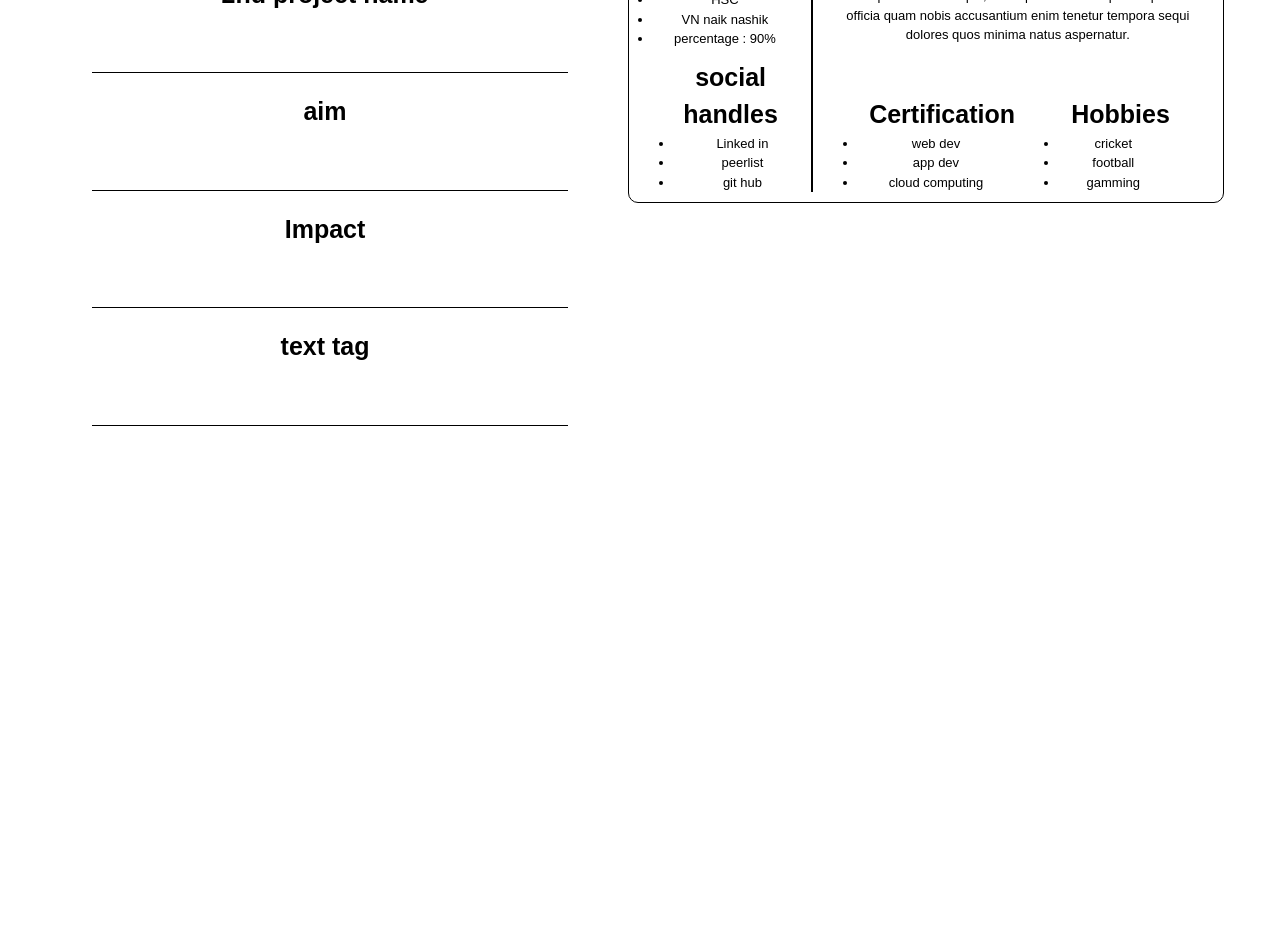
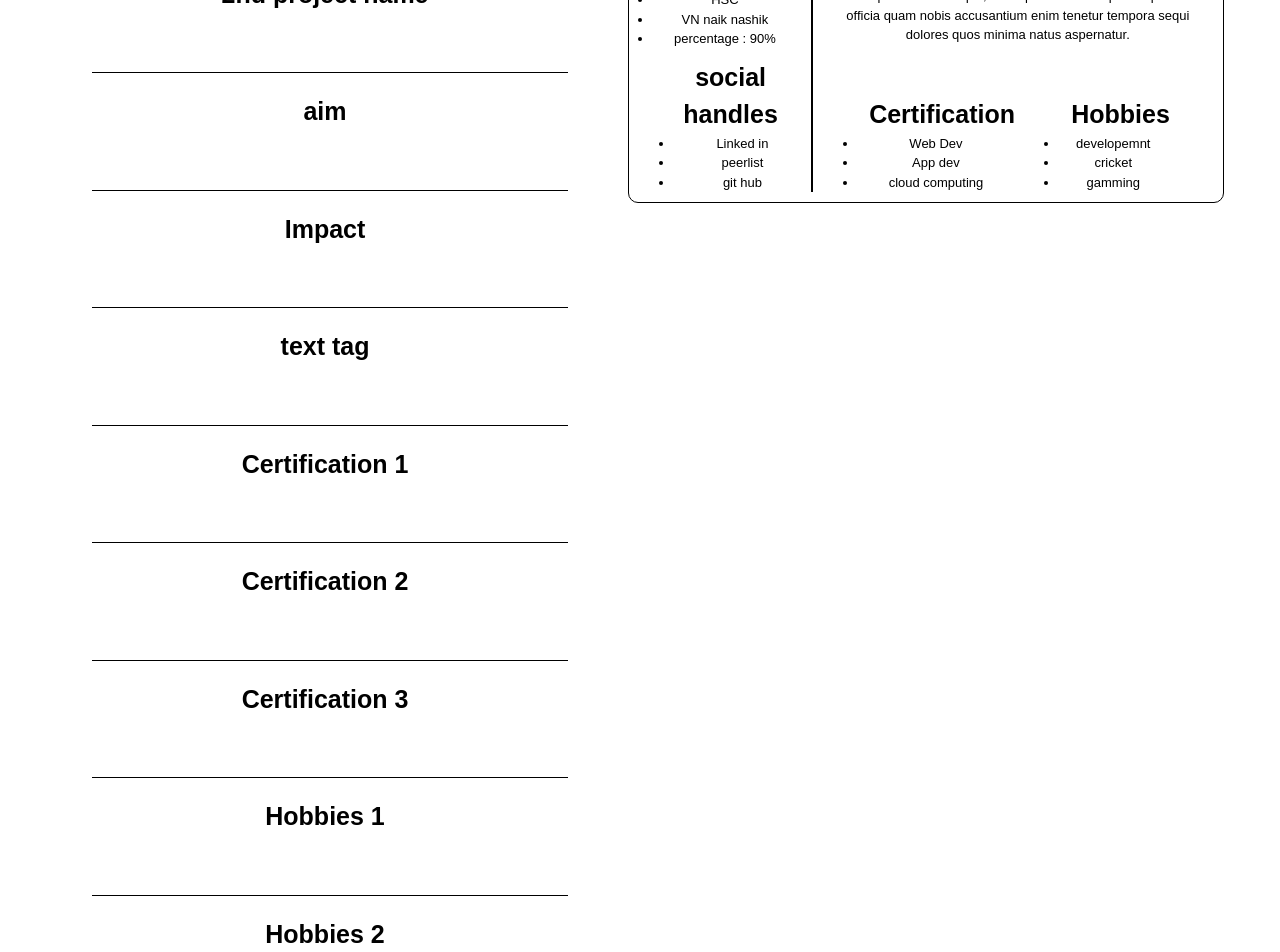
Before and after one commit to satyamrk18/CarrerCare, a React (Vite) app: page /resume in a window 1280 px wide. Shown: the part 920-1872 px from the top of the page. Before the commit the page ends 1366 px from the top, so only its background shows below. Built offline with nearby package versions, Linux system fonts and the light colour scheme.

Commit message:
main resume detail input form based complete

```diff
--- a/src/pages/resume.jsx
+++ b/src/pages/resume.jsx
@@ -20,6 +20,16 @@ const resume = () => {
   const [impact2, setImpact2] = useState("");
   const [textTag1, settextTag1] = useState("");
   const [textTag2, settextTag2] = useState("");
+  const [certification, setCertification] = useState({
+    one: "",
+    two: "",
+    three: "",
+  });
+  const [hobbie, setHobbies] = useState({
+    one: "",
+    teo:"",
+    three:"",
+  })
   return (
     <div>
       <Navbar />
@@ -90,10 +100,51 @@ const resume = () => {
               setImpact2(e.target.value);
             }}
           />
-             <Input
+          <Input
             type="text"
             heading="text tag"
-            onChange={(e)=>{settextTag2(e.target.value)}}
+            onChange={(e) => {
+              settextTag2(e.target.value);
+            }}
+          />
+
+          {/* certification  */}
+          <Input
+            type="text"
+            heading="Certification 1"
+            onChange={(e) =>
+              setCertification({ ...certification, one: e.target.value })
+            }
+          />
+          <Input
+            type="text"
+            heading="Certification 2"
+            onChange={(e) =>
+              setCertification({ ...certification, two: e.target.value })
+            }
+          />
+          <Input
+            type="text"
+            heading="Certification 3"
+            onChange={(e) =>
+              setCertification({ ...certification, three: e.target.value })
+            }
+          />
+          {/* hobbies */}
+          <Input
+          type="text"
+          heading="Hobbies 1"
+          onChange={(e)=>setHobbies({...hobbie,one:e.target.value})}
+          />
+           <Input
+          type="text"
+          heading="Hobbies 2"
+          onChange={(e)=>setHobbies({...hobbie,two:e.target.value})}
+          />
+           <Input
+          type="text"
+          heading="Hobbies 3"
+          onChange={(e)=>setHobbies({...hobbie,three:e.target.value})}
           />
         </div>
         {/* actual resume */}
@@ -164,14 +215,13 @@ const resume = () => {
 
           {/* main detail */}
           <div className="main-detail">
-            <Heading title={name != "" ? name : "Satyam katkade"} />
+            <Heading title={name || `satyam katkade`} />
             {/* summary */}
             <div className="Summary">
               <Heading title="Summary" />
               <p>
-                {summary != ""
-                  ? summary
-                  : ` Temporibus iste itaque, ab culpa velit iure
+                {summary ||
+                  ` Temporibus iste itaque, ab culpa velit iure
               sapiente ipsum officia quam nobis accusantium enim tenetur tempora
               sequi dolores quos minima natus aspernatur.Temporibus iste itaque, ab culpa velit iure
               sapiente ipsum officia quam nobis accusantium enim tenetur tempora
@@ -186,23 +236,20 @@ const resume = () => {
               <Projects
                 projectName={project1 != "" ? `1] ${project1}` : `1] project 1`}
                 aim={
-                  aim1 != ""
-                    ? aim1
-                    : `Temporibus iste itaque, ab culpa velit iure
+                  aim1 ||
+                  `Temporibus iste itaque, ab culpa velit iure
               sapiente ipsum officia quam nobis accusantium enim tenetur tempora
               sequi dolores quos minima natus aspernatur.`
                 }
                 impact={
-                  impact1 != ""
-                    ? impact1
-                    : `Temporibus iste itaque, ab culpa velit iure
+                  impact1 ||
+                  `Temporibus iste itaque, ab culpa velit iure
               sapiente ipsum officia quam nobis accusantium enim tenetur tempora
               sequi dolores quos minima natus aspernatur.`
                 }
                 textTag={
-                  textTag1 != ""
-                    ? textTag1
-                    : `Temporibus iste itaque, ab culpa velit iure
+                  textTag1 ||
+                  `Temporibus iste itaque, ab culpa velit iure
               sapiente ipsum officia quam nobis accusantium enim tenetur tempora
               sequi dolores quos minima natus aspernatur.`
                 }
@@ -211,23 +258,20 @@ const resume = () => {
               <Projects
                 projectName={project2 != "" ? `2] ${project2}` : `2] project 2`}
                 aim={
-                  aim2 != ""
-                    ? aim2
-                    : ` Temporibus iste itaque, ab culpa velit iure
+                  aim2 ||
+                  ` Temporibus iste itaque, ab culpa velit iure
               sapiente ipsum officia quam nobis accusantium enim tenetur tempora
               sequi dolores quos minima natus aspernatur.`
                 }
                 impact={
-                  impact2 != ""
-                    ? impact2
-                    : `Temporibus iste itaque, ab culpa velit iure
+                  impact2 ||
+                  `Temporibus iste itaque, ab culpa velit iure
               sapiente ipsum officia quam nobis accusantium enim tenetur tempora
               sequi dolores quos minima natus aspernatur.`
                 }
                 textTag={
-                  textTag2 != ""
-                    ? textTag2
-                    : `Temporibus iste itaque, ab culpa velit iure
+                  textTag2 ||
+                  `Temporibus iste itaque, ab culpa velit iure
               sapiente ipsum officia quam nobis accusantium enim tenetur tempora
               sequi dolores quos minima natus aspernatur.`
                 }
@@ -238,15 +282,15 @@ const resume = () => {
             <div className="certification-hobbies">
               <Certification
                 title="Certification"
-                one="web dev"
-                two="app dev"
-                three="cloud computing"
+                one={certification.one || "Web Dev"}
+                two={certification.two || "App dev"}
+                three={certification.three || "cloud computing"}
               />
               <Certification
                 title="Hobbies"
-                one="cricket"
-                two="football"
-                three="gamming"
+                one={hobbie.one || "developemnt"}
+                two={hobbie.two || "cricket"}
+                three={hobbie.three || "gamming"}
               />
             </div>
           </div>
```
